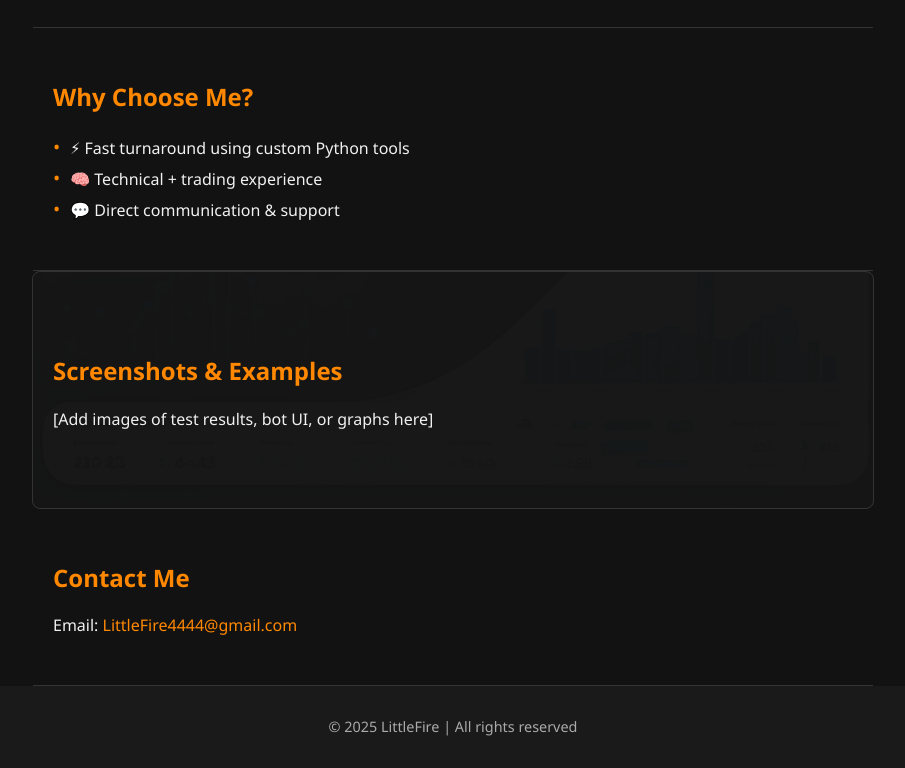
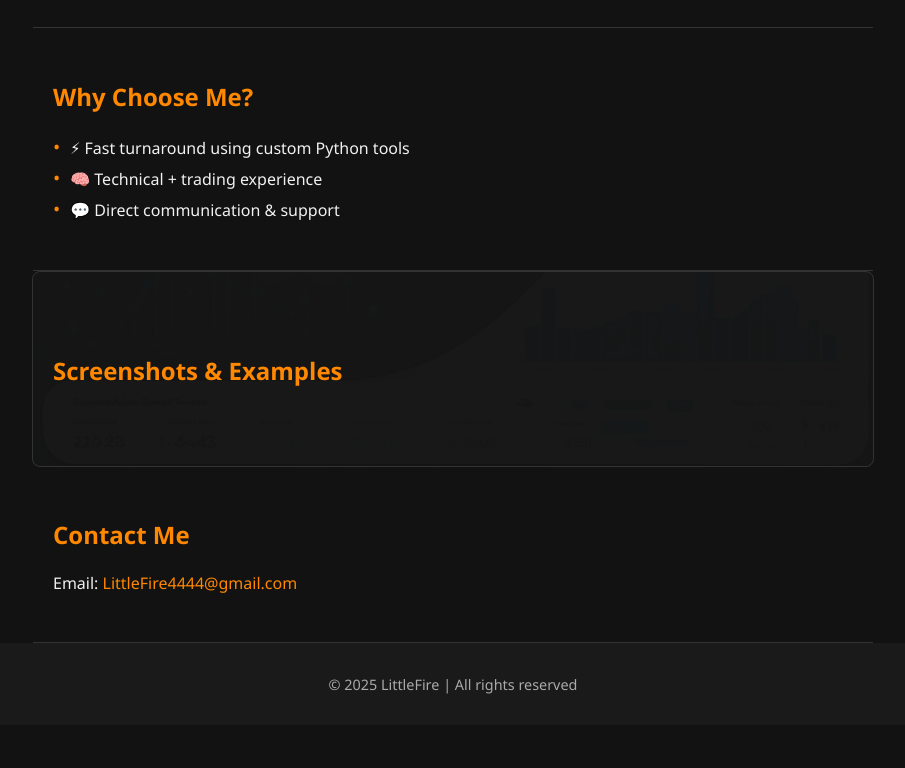
Before and after one commit to littlefire4444/littlefire-website, a plain HTML site: page index.html in a window 1280 px wide. Shown: the part 1089-1857 px from the top of the page, without its empty margins (187-1092 px from the left). After the commit the page ends 1814 px from the top, so only its background shows below. Drawn offline with Linux system fonts and the light colour scheme; files whose address does not match are found by name.

Commit message:
Update index.html

```diff
--- a/index.html
+++ b/index.html
@@ -40,7 +40,6 @@
 
         <section class="screenshots">
             <h2>Screenshots & Examples</h2>
-            <p>[Add images of test results, bot UI, or graphs here]</p>
         </section>
 
         <section class="contact">
```
